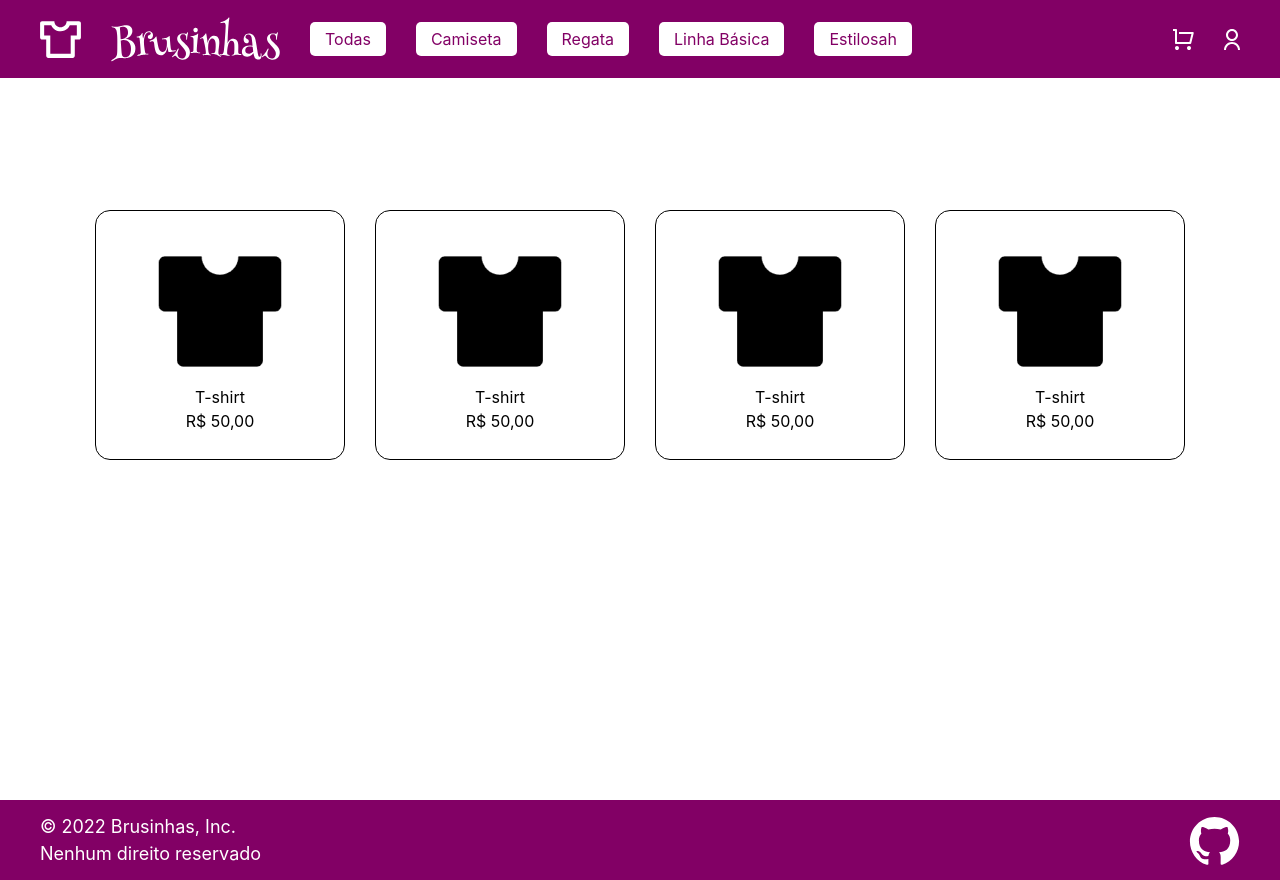
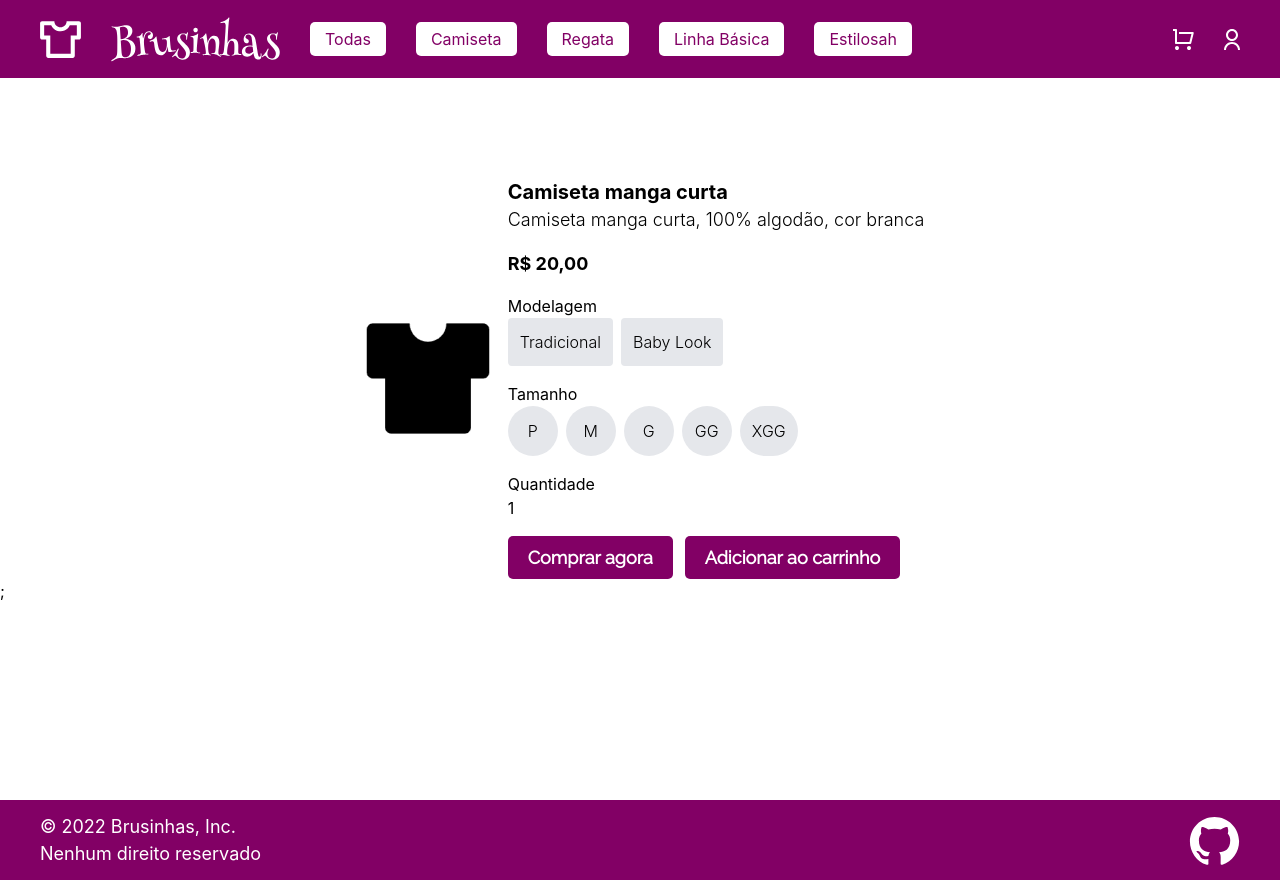
Before and after one commit to lusmoura/An-online-store---Trabalho-Web, a React (Create React App) app in the folder brusinhas/: page / in a window 1280 px wide. Built offline with nearby package versions, Linux system fonts and the light colour scheme.

Commit message:
add initial version of some pages

```diff
--- a/brusinhas/src/App.js
+++ b/brusinhas/src/App.js
@@ -1,13 +1,13 @@
 import Footer from "./components/Footer/Footer";
 import Header from "./components/Header/Header";
-import Home from "./screens/Home/Home";
+import Item from "./screens/Item/Item";
 
 function App() {
   return (
     <div id="app">
       <div id="app-content">
         <Header id="header" />
-        <Home />
+        <Item />
       </div>
       <Footer id="footer" />
     </div>
--- /dev/null
+++ b/brusinhas/src/components/ItemListing/ItemListing.jsx
@@ -0,0 +1,98 @@
+import tshirt from "../../assets/t-shirt.png";
+import FilledButton from "../FilledButton/FilledButton";
+
+function fetchItem(id) {
+  return {
+    id: id,
+    name: "Camiseta manga curta",
+    price: "R$ 20,00",
+    description: "Camiseta manga curta, 100% algodão, cor branca",
+    models: [
+      {
+        type: "Tradicional",
+        sizes: [
+          {
+            size: "P",
+            quantity: 10,
+          },
+          {
+            size: "M",
+            quantity: 5,
+          },
+          {
+            size: "G",
+            quantity: 7,
+          },
+        ],
+      },
+      {
+        type: "Baby Look",
+        sizes: [
+          {
+            size: "P",
+            quantity: 6,
+          },
+        ],
+      },
+    ],
+  };
+}
+
+export default function ItemListing({ id }) {
+  const fetchedItem = fetchItem(id);
+
+  return (
+    <div className="flex flex-row justify-center items-center gap-2">
+      <img
+        className="object-cover w-36 h-36"
+        src={tshirt}
+        alt="item thumbnail"
+      />
+      <div className="flex flex-col gap-4">
+        <div>
+          <h1 className="text-xl font-bold">{fetchedItem.name}</h1>
+          <p className="text-lg font-light">{fetchedItem.description}</p>
+        </div>
+        <p className="text-lg font-bold">{fetchedItem.price}</p>
+        <div>
+          <h3>Modelagem</h3>
+          <div className="flex flex-row gap-2">
+            {fetchedItem.models.map((model, idx) => (
+              <button key={idx} className="bg-gray-200 font-light rounded p-3">
+                {model.type}
+              </button>
+            ))}
+          </div>
+        </div>
+        <div>
+          <h3>Tamanho</h3>
+          <div className="flex flex-row gap-2 flex-grow">
+            <button className="bg-gray-200 min-w-[50px] min-h-[50px] font-light rounded-full p-3">
+              P
+            </button>
+            <button className="bg-gray-200 min-w-[50px] min-h-[50px] font-light rounded-full p-3">
+              M
+            </button>
+            <button className="bg-gray-200 min-w-[50px] min-h-[50px] font-light rounded-full p-3">
+              G
+            </button>
+            <button className="bg-gray-200 min-w-[50px] min-h-[50px] font-light rounded-full p-3">
+              GG
+            </button>
+            <button className="bg-gray-200 min-w-[50px] min-h-[50px] font-light rounded-full p-3">
+              XGG
+            </button>
+          </div>
+        </div>
+        <div>
+          <h3>Quantidade</h3>
+          <p>1</p>
+        </div>
+        <div className="flex gap-3">
+          <FilledButton label="Comprar agora" />
+          <FilledButton label="Adicionar ao carrinho" />
+        </div>
+      </div>
+    </div>
+  );
+}
--- /dev/null
+++ b/brusinhas/src/components/ItemManager/Item.jsx
@@ -0,0 +1,22 @@
+export default function Item({ name, category }) {
+  return (
+    <tr className="p-5">
+      <td className="p-3">
+        <p>{name}</p>
+      </td>
+      <td className="p-3">
+        <p>{category}</p>
+      </td>
+      <td className="align-middle">
+        <button className="bg-blue-500 text-white rounded-md p-1">
+          Editar
+        </button>
+      </td>
+      <td className="align-middle">
+        <button className="bg-red-500 text-white rounded-md p-1">
+          Remover
+        </button>
+      </td>
+    </tr>
+  );
+}
--- /dev/null
+++ b/brusinhas/src/components/ItemManager/ItemManager.jsx
@@ -0,0 +1,37 @@
+import Item from "./Item";
+
+const items = [
+  {
+    id: 1,
+    name: "Camiseta manga curta",
+    category: "Camiseta",
+  },
+  {
+    id: 2,
+    name: "Camiseta manga longa",
+    category: "Camiseta",
+  },
+];
+
+export default function ItemManager() {
+  return (
+    <table className="table-auto rounded border-2 ">
+      {/* table header */}
+      <thead className="border-b-2">
+        <tr>
+          <th className="p-3">Nome</th>
+          <th className="p-3">Tipo</th>
+          <th className="p-3">Editar</th>
+          <th className="p-3">Remover</th>
+        </tr>
+      </thead>
+
+      <tbody className="w-full">
+        {/* table body */}
+        {items.map((item) => (
+          <Item key={item.id} name={item.name} category={item.category} />
+        ))}
+      </tbody>
+    </table>
+  );
+}
--- /dev/null
+++ b/brusinhas/src/components/UserManager/UserItem.jsx
@@ -0,0 +1,19 @@
+export default function UserItem({ name, isAdmin }) {
+  return (
+    <tr className="p-5">
+      <td className="p-3">
+        <p>{name}</p>
+      </td>
+      <td className="align-middle">
+        <label className="switch">
+          <input name="switch" type="checkbox" checked={isAdmin} />
+        </label>
+      </td>
+      <td className="align-middle">
+        <button className="bg-red-500 text-white rounded-md p-1">
+          Remover
+        </button>
+      </td>
+    </tr>
+  );
+}
--- /dev/null
+++ b/brusinhas/src/components/UserManager/UserManager.jsx
@@ -0,0 +1,46 @@
+import UserItem from "./UserItem";
+
+const users = [
+  {
+    id: 1,
+    name: "João",
+    isAdmin: true,
+  },
+  {
+    id: 2,
+    name: "Maria",
+    isAdmin: false,
+  },
+  {
+    id: 3,
+    name: "Thiago",
+    isAdmin: true,
+  },
+  {
+    id: 4,
+    name: "Luísa",
+    isAdmin: true,
+  },
+];
+
+export default function UserManager() {
+  return (
+    <table className="table-auto rounded border-2 ">
+      {/* table header */}
+      <thead className="border-b-2">
+        <tr>
+          <th className="p-3">Usuário</th>
+          <th className="p-3">Administrador</th>
+          <th className="p-3">Remover</th>
+        </tr>
+      </thead>
+
+      <tbody className="w-full">
+        {/* table body */}
+        {users.map((user) => (
+          <UserItem key={user.id} name={user.name} isAdmin={user.isAdmin} />
+        ))}
+      </tbody>
+    </table>
+  );
+}
--- /dev/null
+++ b/brusinhas/src/screens/Admin/ManageItems/ManageItems.jsx
@@ -0,0 +1,14 @@
+import ItemManager from "../../../components/ItemManager/ItemManager";
+import FilledButton from "../../../components/FilledButton/FilledButton";
+
+export default function ManageItems() {
+  return (
+    <>
+      <div className="flex gap-3 flex-col m-5 items-center">
+        <h1 className="text-xl font-bold">Gerenciar items</h1>
+        <ItemManager />
+        <FilledButton label="Adicionar item" />
+      </div>
+    </>
+  );
+}
--- /dev/null
+++ b/brusinhas/src/screens/Admin/ManageUsers/ManageUsers.jsx
@@ -0,0 +1,12 @@
+import UserManager from "../../../components/UserManager/UserManager";
+
+export default function ManageUsers() {
+  return (
+    <>
+      <div className="flex flex-col m-5 items-center">
+        <h1 className="text-xl font-bold">Gerenciar usuários</h1>
+        <UserManager />
+      </div>
+    </>
+  );
+}
--- /dev/null
+++ b/brusinhas/src/screens/Item/Item.jsx
@@ -0,0 +1,9 @@
+import ItemListing from "../../components/ItemListing/ItemListing";
+
+export default function Item({ id }) {
+  return (
+    <>
+      <ItemListing id={id} />;
+    </>
+  );
+}
```
Also changed, not shown: brusinhas/src/assets/toggle-fill.svg (added), brusinhas/src/assets/toggle-line.svg (added).
